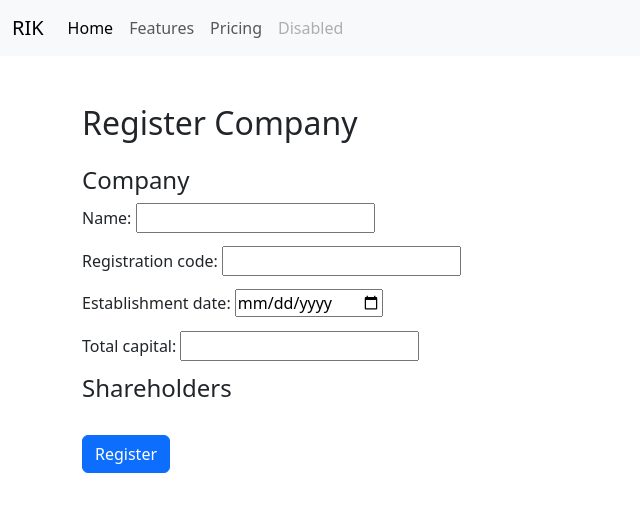
After one commit to stennn2001/prooviulesanne, a Django app: template templates/business_registry/company_create.html in a window 1280 px wide. The commit adds this page. Shown: the top 512 px of the page, without its empty margins (0-640 px from the left). Run offline with Django 5.2, Linux system fonts and the light colour scheme; the template is opened without the code that fills it, so the values that code supplies are empty, except form fields; tables that the repository leaves empty hold one stand-in row (values such as "Sample post"); form fields are guessed from the names that the template uses.

Commit message:
creating comany and search form

```diff
--- /dev/null
+++ b/templates/business_registry/company_create.html
@@ -0,0 +1,93 @@
+{% extends 'base.html' %}
+{% block content %}
+<div class="container mt-5">
+
+    <form method="post">
+        {% csrf_token %}
+        <h1 class="h2 mb-4">Register Company</h1>
+
+        <h2 class="h4">Company</h2>
+
+        <div class="row">
+
+            <div class="col-md-6">
+
+                <div class="mb-2">
+                    <label for="{{ form.name.id_for_label }}"
+                        class="form-label">Name:</label>
+
+                    {{ form.name }}
+
+                    <div class="form-text">{{ form.name.help_text }}</div>
+
+                    {% if form.name.errors %}
+                    <div class="invalid-feedback">
+                        {% for error in form.name.errors %}
+                        <p>{{ error }}</p>
+                        {% endfor %}
+                    </div>
+                    {% endif %}
+                </div>
+
+                <div class="mb-2">
+                    <label for="{{ form.registration_code.id_for_label }}"
+                        class="form-label">Registration code:</label>
+
+                    {{ form.registration_code }}
+
+                    <div class="form-text">{{ form.registration_code.help_text }}</div>
+
+                    {% if form.registration_code.errors %}
+                    <div class="invalid-feedback">
+                        {% for error in form.registration_code.errors %}
+                        <p>{{ error }}</p>
+                        {% endfor %}
+                    </div>
+                    {% endif %}
+                </div>
+
+                <div class="mb-2">
+                    <label for="{{ form.establishment_date.id_for_label }}"
+                        class="form-label">Establishment date:</label>
+
+                    {{ form.establishment_date }}
+
+                    <div class="form-text">{{ form.establishment_date.help_text }}</div>
+
+                    {% if form.establishment_date.errors %}
+                    <div class="invalid-feedback">
+                        {% for error in form.establishment_date.errors %}
+                        <p>{{ error }}</p>
+                        {% endfor %}
+                    </div>
+                    {% endif %}
+                </div>
+
+                <div class="mb-2">
+                    <label for="{{ form.total_capital.id_for_label }}"
+                        class="form-label">Total capital:</label>
+
+                    {{ form.total_capital }}
+
+                    <div class="form-text">{{ form.total_capital.help_text }}</div>
+
+                    {% if form.total_capital.errors %}
+                    <div class="invalid-feedback">
+                        {% for error in form.total_capital.errors %}
+                        <p>{{ error }}</p>
+                        {% endfor %}
+                    </div>
+                    {% endif %}
+                </div>
+            </div>
+
+        </div>
+
+        <h2 class="h4">Shareholders</h2>
+
+        <button type="submit" class="btn btn-primary mt-4">Register</button>
+    </form>
+
+</div>
+
+{% endblock %}
```
Also changed, not shown: templates/business_registry/company_search.html (+4 -4 lines).
